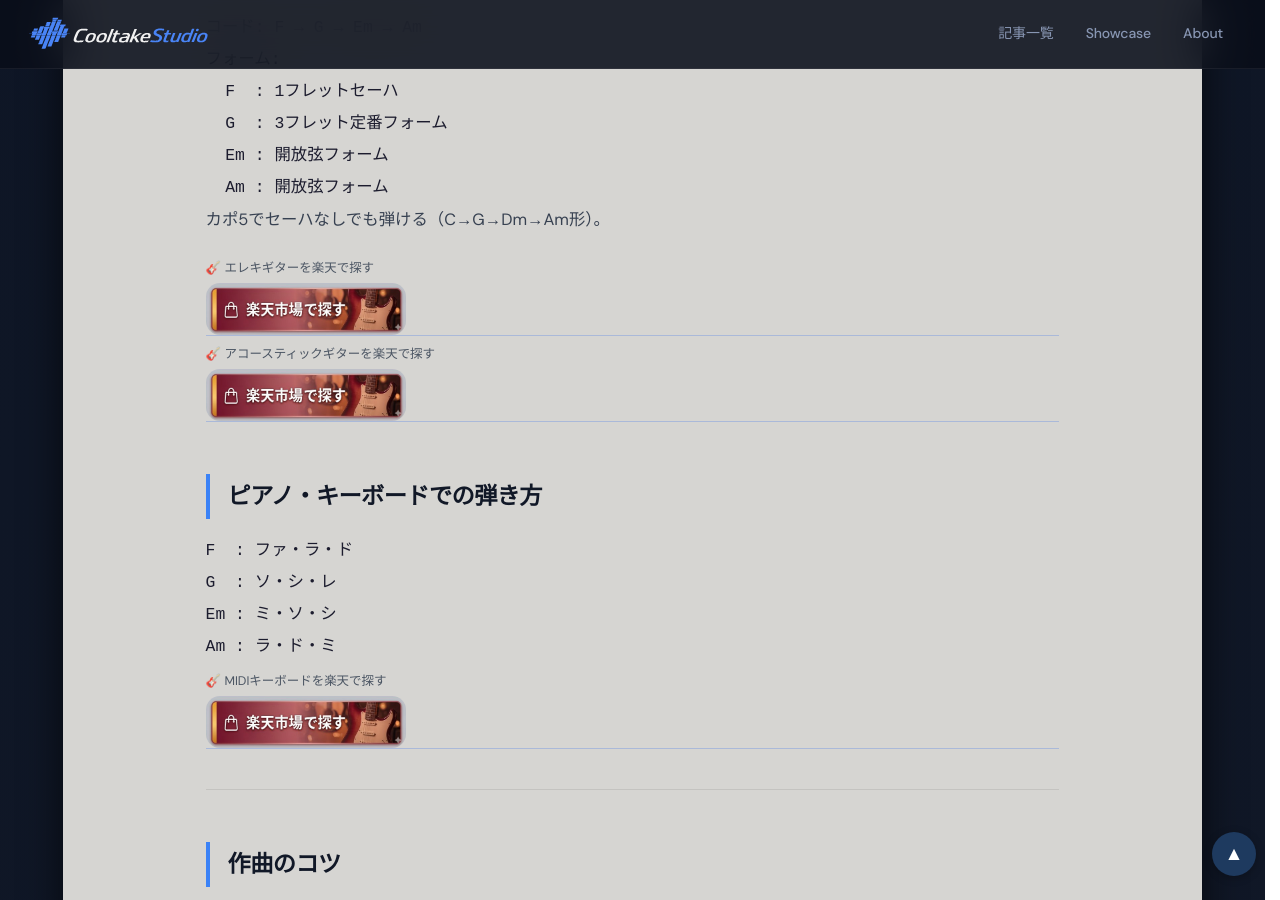
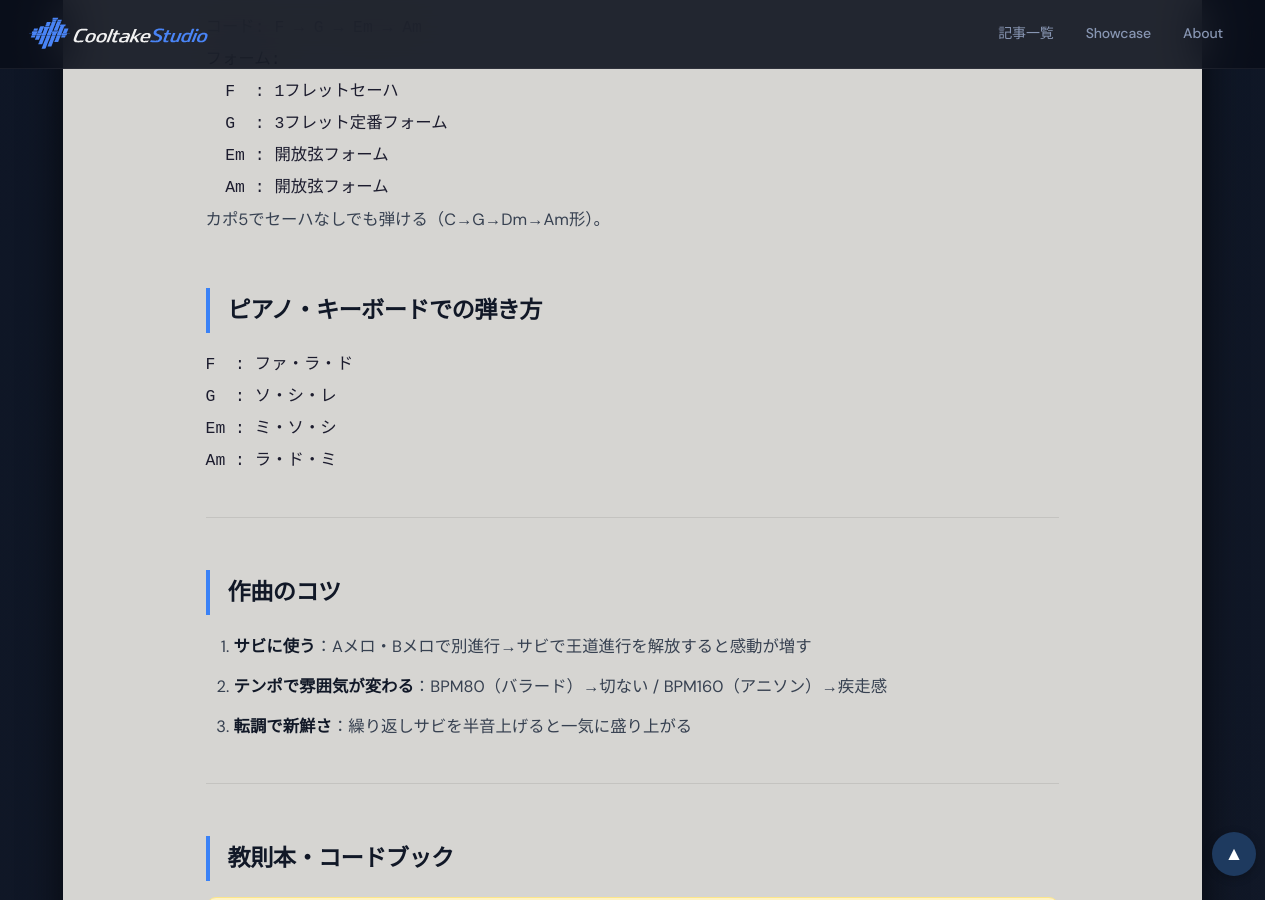
Before and after one commit to cooltake/cooltake-staging, a Jekyll site: the page built from _posts/2026-05-30-chord-progression-01-oudo.md, in a window 1280 px wide and 900 px high, scrolled down 4657 px. Built offline with Jekyll 4.4.1, drawn with Linux system fonts in a browser that asks for light colours; some web fonts are replaced.

Commit message:
fix: chord series v2 - correct instrument section placement, remove rakuten guitar links

````diff
--- a/_posts/2026-05-30-chord-progression-01-oudo.md
+++ b/_posts/2026-05-30-chord-progression-01-oudo.md
@@ -49,10 +49,8 @@ description: "日本のJ-POP・アニソンで最も使われる王道進行（
 
 カポ5でセーハなしでも弾ける（C→G→Dm→Am形）。
 
-<span style="display:block;font-size:.78rem;color:#4b5563;margin-bottom:3px;margin-top:6px;">🎸 エレキギターを楽天で探す</span>
-<a href="https://search.rakuten.co.jp/search/mall/エレキギター+初心者+入門+セット/" rel="nofollow" referrerpolicy="no-referrer-when-downgrade" style="display:block;text-decoration:none;text-align:center;"><img src="/assets/images/btn-rakuten.jpg" alt="エレキギターを楽天で探す" width="200" style="max-width:100%;height:auto;border-radius:14px;display:block;"></a>
-<span style="display:block;font-size:.78rem;color:#4b5563;margin-bottom:3px;margin-top:6px;">🎸 アコースティックギターを楽天で探す</span>
-<a href="https://search.rakuten.co.jp/search/mall/アコースティックギター+初心者+入門/" rel="nofollow" referrerpolicy="no-referrer-when-downgrade" style="display:block;text-decoration:none;text-align:center;"><img src="/assets/images/btn-rakuten.jpg" alt="アコースティックギターを楽天で探す" width="200" style="max-width:100%;height:auto;border-radius:14px;display:block;"></a>
+
+
 
 ## ピアノ・キーボードでの弾き方
 
@@ -63,8 +61,7 @@ Em : ミ・ソ・シ
 Am : ラ・ド・ミ
 ```
 
-<span style="display:block;font-size:.78rem;color:#4b5563;margin-bottom:3px;margin-top:6px;">🎸 MIDIキーボードを楽天で探す</span>
-<a href="https://search.rakuten.co.jp/search/mall/MIDIキーボード+初心者+49鍵/" rel="nofollow" referrerpolicy="no-referrer-when-downgrade" style="display:block;text-decoration:none;text-align:center;"><img src="/assets/images/btn-rakuten.jpg" alt="MIDIキーボードを楽天で探す" width="200" style="max-width:100%;height:auto;border-radius:14px;display:block;"></a>
+
 
 ---
 
````
